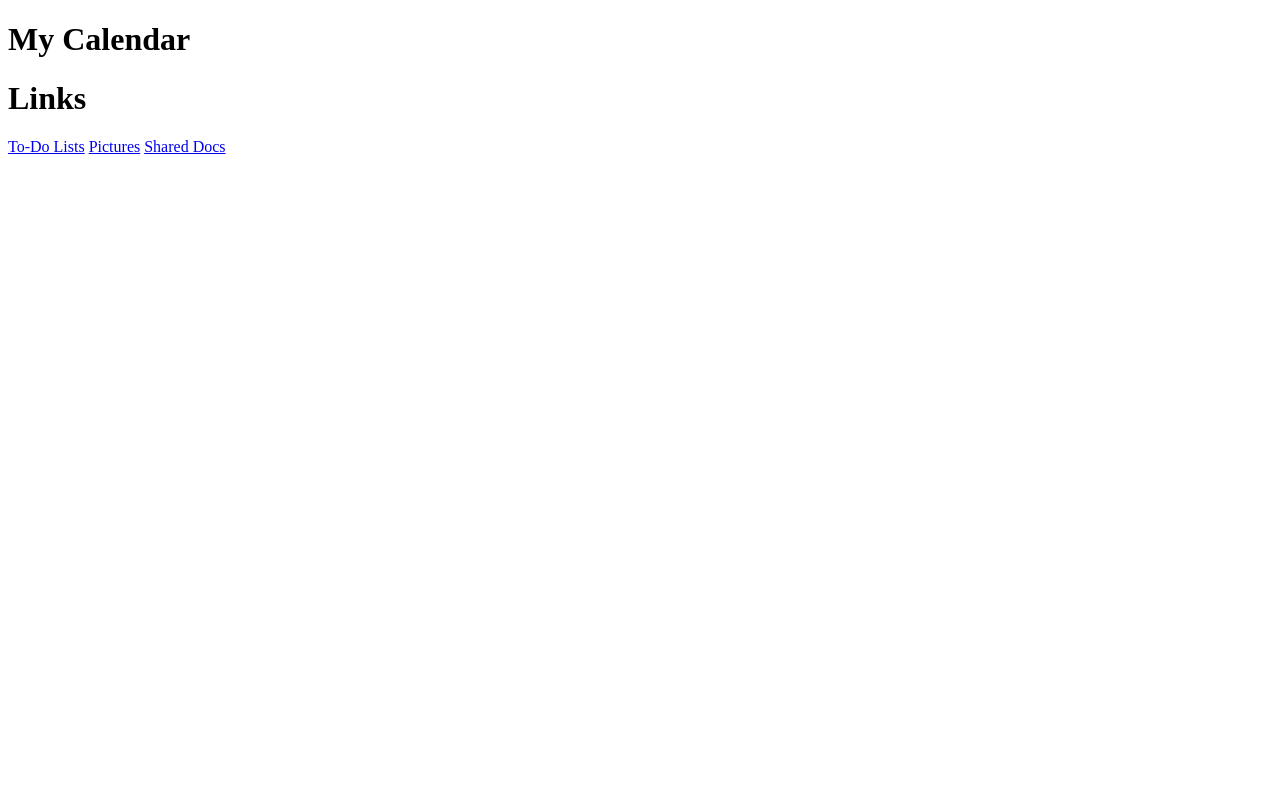
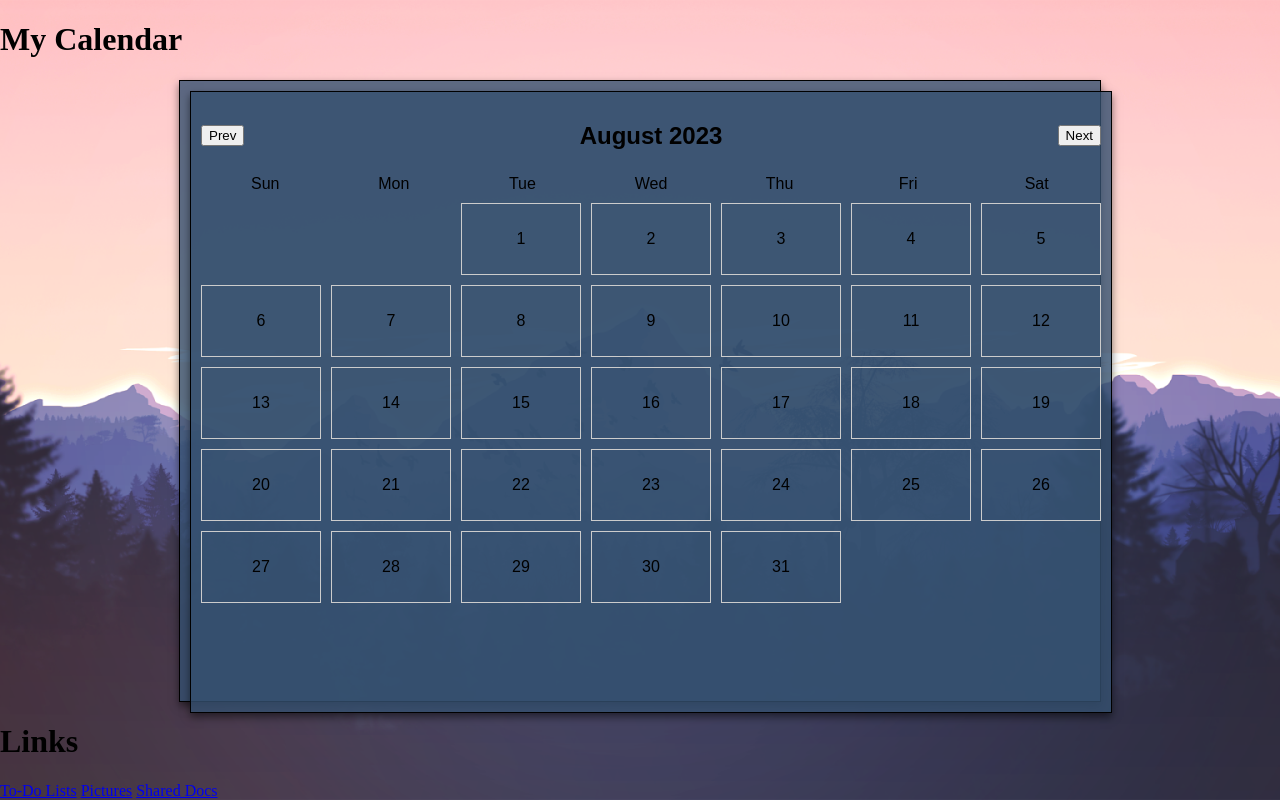
Before and after one commit to StevenSoltis/FamilyConnect, a website: page public/dashboard.html in a window 1280 px wide. Drawn offline with Linux system fonts and the light colour scheme.

Commit message:
8-2 afternoon commit

```diff
--- a/public/dashBoardstyles.css
+++ b/public/dashBoardstyles.css
@@ -0,0 +1,57 @@
+body {
+    background-image: url('mountains.png');
+    background-size: cover;
+    background-repeat: no-repeat;
+    background-position: center center;
+    margin: 0;
+    padding: 0;
+  }
+
+.calendar {
+    font-family: Arial, sans-serif;
+    width: 900px;
+    height: 600px;
+    margin: 0 auto;
+    border: 1px solid #000000;
+    padding: 10px;
+    background-color: rgba(53, 80, 112, 0.8);
+    box-shadow: 0 4px 8px rgba(0, 0, 0, 0.5);
+  }
+
+  .header {
+    display: flex;
+    justify-content: space-between;
+    align-items: center;
+  }
+
+  .days {
+    display: grid;
+    grid-template-columns: repeat(7, 1fr);
+    text-align: center;
+    margin-bottom: 5px;
+  }
+
+  .day {
+    padding: 5px;
+  }
+
+  .dates {
+    display: grid;
+    grid-template-columns: repeat(7, 1fr);
+    grid-gap: 5px;
+  }
+
+  .date {
+    display: flex;
+    justify-content: center;
+    align-items: center;
+    height: 70px;
+    border: 1px solid #ccc;
+    cursor:
+  }
+
+  #dates {
+    display: grid;
+    grid-template-columns: repeat(7, 1fr);
+    gap: 10px;
+  }
--- a/public/dashboard.html
+++ b/public/dashboard.html
@@ -9,13 +9,29 @@
 
 </head>
 <body>
-    <div class="left-container">
+    <div class="container">
         <h1>My Calendar</h1>
         <div class="calendar">
-            <!-- Add your calendar here -->
+            <div class="calendar">
+                <div class="header">
+                  <button id="prevMonth">Prev</button>
+                  <h2 id="currentMonth"></h2>
+                  <button id="nextMonth">Next</button>
+                </div>
+                <div class="days">
+                  <div class="day">Sun</div>
+                  <div class="day">Mon</div>
+                  <div class="day">Tue</div>
+                  <div class="day">Wed</div>
+                  <div class="day">Thu</div>
+                  <div class="day">Fri</div>
+                  <div class="day">Sat</div>
+                </div>
+                <div class="dates" id="dates"></div>
+              </div>
         </div>
     </div>
-    <div class="right-container">
+    <div class="banner">
         <h1>Links</h1>
         <div class="links">
             <a href="/todo.html">To-Do Lists</a>
@@ -23,5 +39,6 @@
             <a href="/shared.html">Shared Docs</a>
         </div>
     </div>
+    <script src="scripts.js"></script>
 </body>
 </html>
--- a/public/homeStyles.css
+++ b/public/homeStyles.css
@@ -1,30 +1,56 @@
 body {
-    font-family: Arial, sans-serif;
+    background-image: url('mountains.png');
+    background-size: cover;
+    background-repeat: no-repeat;
+    background-position: center center;
+    margin: 0;
+    padding: 0;
   }
 
   .container {
-    max-width: 400px;
-    margin: 0 auto;
-    padding: 20px;
-    border: 1px solid #ccc;
-    border-radius: 5px;
+    display: flex;
+    flex-direction: column;
+    justify-content: center;
+    align-items: center;
+    height: 100vh;
+}
+
+
+  h1 {
+    margin-bottom: 30px;
   }
 
   form {
     display: flex;
     flex-direction: column;
-    gap: 10px;
+    align-items: center;
+    border: 1px solid #000000;
+    padding: 20px;
+    background-color: rgba(53, 80, 112, 0.8);
+    box-shadow: 0 4px 8px rgba(0, 0, 0, 0.5);
+    border-radius: 5px;
+    width: 300px;
+  }
+
+  label {
+    margin-bottom: 5px;
+  }
+
+  input {
+    padding: 10px;
+    margin-bottom: 10px;
+    width: 100%;
   }
 
   button {
-    padding: 10px;
-    background-color: #007bff;
-    color: #fff;
+    background-color: #E56B6F;
+    color: white;
+    padding: 10px 20px;
     border: none;
+    cursor: pointer;
     border-radius: 5px;
-    cursor: pointer;
   }
 
   button:hover {
-    background-color: #0056b3;
+    background-color: #b56576;
   }
--- a/public/scripts.js
+++ b/public/scripts.js
@@ -173,3 +173,66 @@ alert('An error occurred while updating the list.');
     // Initial creation of one to-do list container
     createTodoListContainer();
 });
+
+//calendar functions
+document.addEventListener('DOMContentLoaded', () => {
+    const currentMonthElement = document.getElementById('currentMonth');
+    const datesContainer = document.getElementById('dates');
+    const prevMonthButton = document.getElementById('prevMonth');
+    const nextMonthButton = document.getElementById('nextMonth');
+
+    let currentDate = new Date();
+    let currentMonth = currentDate.getMonth();
+    let currentYear = currentDate.getFullYear();
+
+    function displayCalendar() {
+      currentMonthElement.textContent = new Date(currentYear, currentMonth).toLocaleString('default', {
+        month: 'long',
+        year: 'numeric',
+      });
+
+      datesContainer.innerHTML = '';
+
+      const firstDay = new Date(currentYear, currentMonth, 1).getDay();
+      const lastDate = new Date(currentYear, currentMonth + 1, 0).getDate();
+
+      for (let i = 0; i < firstDay; i++) {
+        const emptyDay = document.createElement('div');
+        emptyDay.textContent = '';
+        datesContainer.appendChild(emptyDay);
+      }
+
+      for (let i = 1; i <= lastDate; i++) {
+        const dateElement = document.createElement('div');
+        dateElement.textContent = i;
+        dateElement.classList.add('date'); // Add the 'date' class
+        dateElement.addEventListener('click', () => {
+          const event = prompt('Enter event for this day:');
+          if (event) {
+            dateElement.textContent = `${i} - ${event}`;
+          }
+        });
+        datesContainer.appendChild(dateElement);
+      }
+    }
+
+    prevMonthButton.addEventListener('click', () => {
+      currentMonth--;
+      if (currentMonth < 0) {
+        currentYear--;
+        currentMonth = 11;
+      }
+      displayCalendar();
+    });
+
+    nextMonthButton.addEventListener('click', () => {
+      currentMonth++;
+      if (currentMonth > 11) {
+        currentYear++;
+        currentMonth = 0;
+      }
+      displayCalendar();
+    });
+
+    displayCalendar();
+});
--- a/server.js
+++ b/server.js
@@ -239,7 +239,3 @@ app.delete('/todolists/:list_id/items/:item_id', (req, res) => {
 app.listen(port, () => {
     console.log(`Server is running on http://localhost:${port}`);
 });
-
-app.listen(port, () => {
-    console.log(`Server is running on http://localhost:${port}`);
-});
```
Also changed, not shown: public/home.html (+7 -1 lines), public/mountains.png (added). Lines whose indentation alone changed are shown as unchanged.
